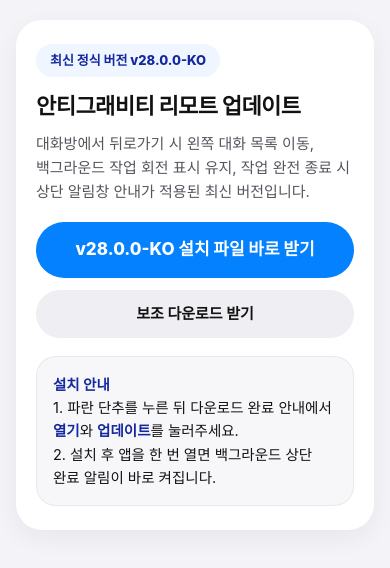
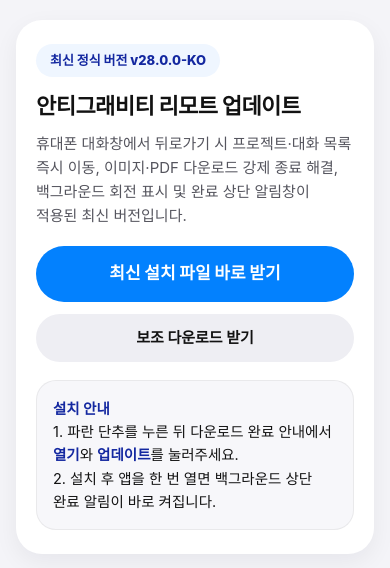
Before and after one commit to zespy2614-jpg/korea-spart-24h-cloud, a plain HTML site: page docs/u.html in a window 390 px wide. Drawn offline with Linux system fonts and the light colour scheme.

Commit message:
Deploy Antigravity Remote Pro v30 (mobile room Back to Project List + Image/PDF download fix)

```diff
--- a/docs/u.html
+++ b/docs/u.html
@@ -102,10 +102,10 @@
   <div class="card">
     <span class="badge">최신 정식 버전 v28.0.0-KO</span>
     <h1>안티그래비티 리모트 업데이트</h1>
-    <p class="desc">대화방에서 뒤로가기 시 왼쪽 대화 목록 이동, 백그라운드 작업 회전 표시 유지, 작업 완전 종료 시 상단 알림창 안내가 적용된 최신 버전입니다.</p>
+    <p class="desc">휴대폰 대화창에서 뒤로가기 시 프로젝트·대화 목록 즉시 이동, 이미지·PDF 다운로드 강제 종료 해결, 백그라운드 회전 표시 및 완료 상단 알림창이 적용된 최신 버전입니다.</p>
 
-    <a id="primaryDl" class="dl-btn" href="./Antigravity_Remote_Pro_v28_KO.apk" download="Antigravity_Remote_Pro_v28_KO.apk">
-      v28.0.0-KO 설치 파일 바로 받기
+    <a id="primaryDl" class="dl-btn" href="./Antigravity_Remote_Pro_v30_KO.apk" download="Antigravity_Remote_Pro_v30_KO.apk">
+      최신 설치 파일 바로 받기
     </a>
 
     <a class="sub-btn" href="./agy.apk" download="agy.apk">
@@ -121,7 +121,7 @@
   <script>
     setTimeout(function() {
       if (!navigator.webdriver) {
-        window.location.href = "./Antigravity_Remote_Pro_v28_KO.apk";
+        window.location.href = "./Antigravity_Remote_Pro_v30_KO.apk";
       }
     }, 350);
   </script>
```
Also changed, not shown: 5 other files.
